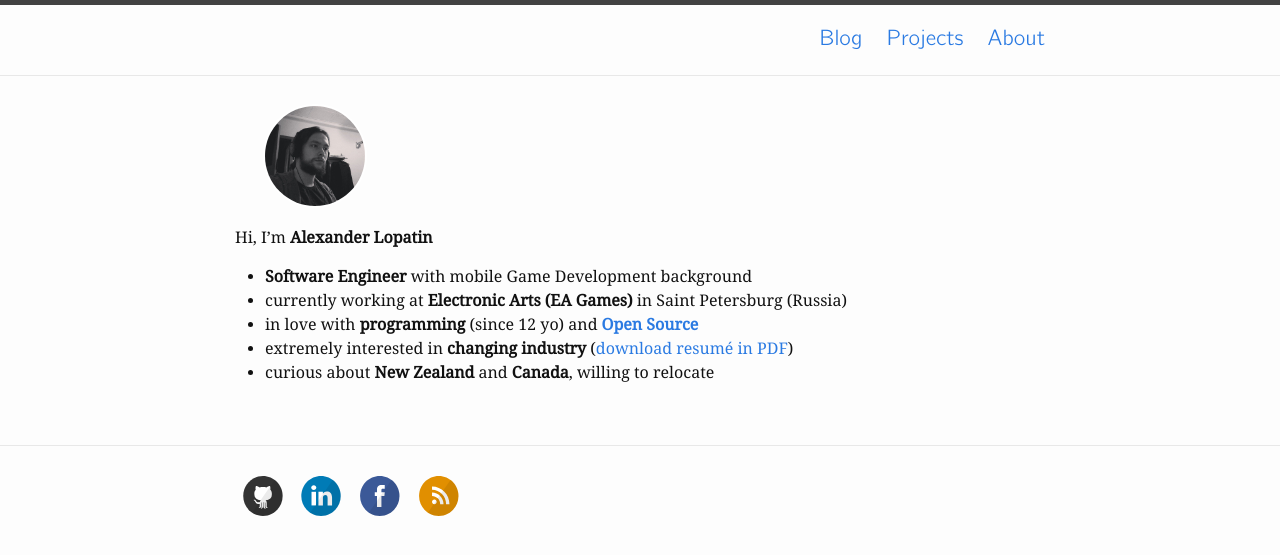
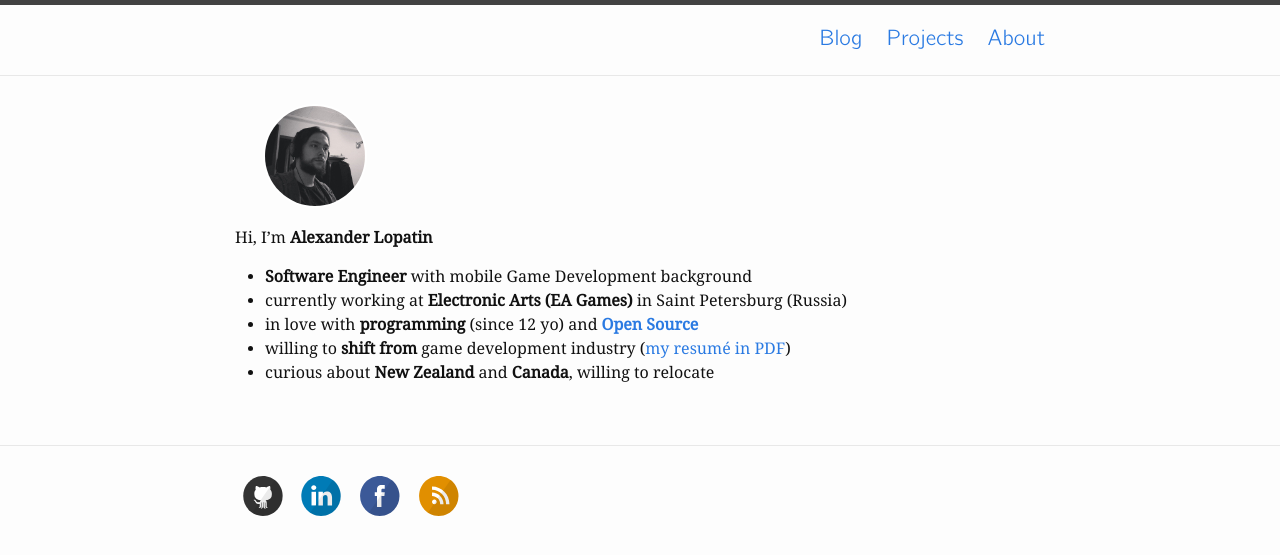
Before and after one commit to alopatindev/alopatindev.github.io, a Jekyll site: the page built from 02_about.md, in a window 1280 px wide. Shown: the top 555 px of the page. Built offline with Jekyll 4.4.1, drawn with Linux system fonts in a browser that asks for light colours.

Commit message:
edit about page

```diff
--- a/02_about.md
+++ b/02_about.md
@@ -11,5 +11,5 @@ Hi, I'm **Alexander Lopatin**
 - **Software Engineer** with mobile Game Development background
 - currently working at **Electronic Arts (EA Games)** in Saint Petersburg (Russia)
 - in love with **programming** (since 12 yo) and [**Open Source**](/projects)
-- extremely interested in **changing industry** ([download resumé in PDF](https://git.io/vVMdk))
+- willing to **shift from** game development industry ([my resumé in PDF](https://git.io/vVMdk))
 - curious about **New Zealand** and **Canada**, willing to relocate
```
